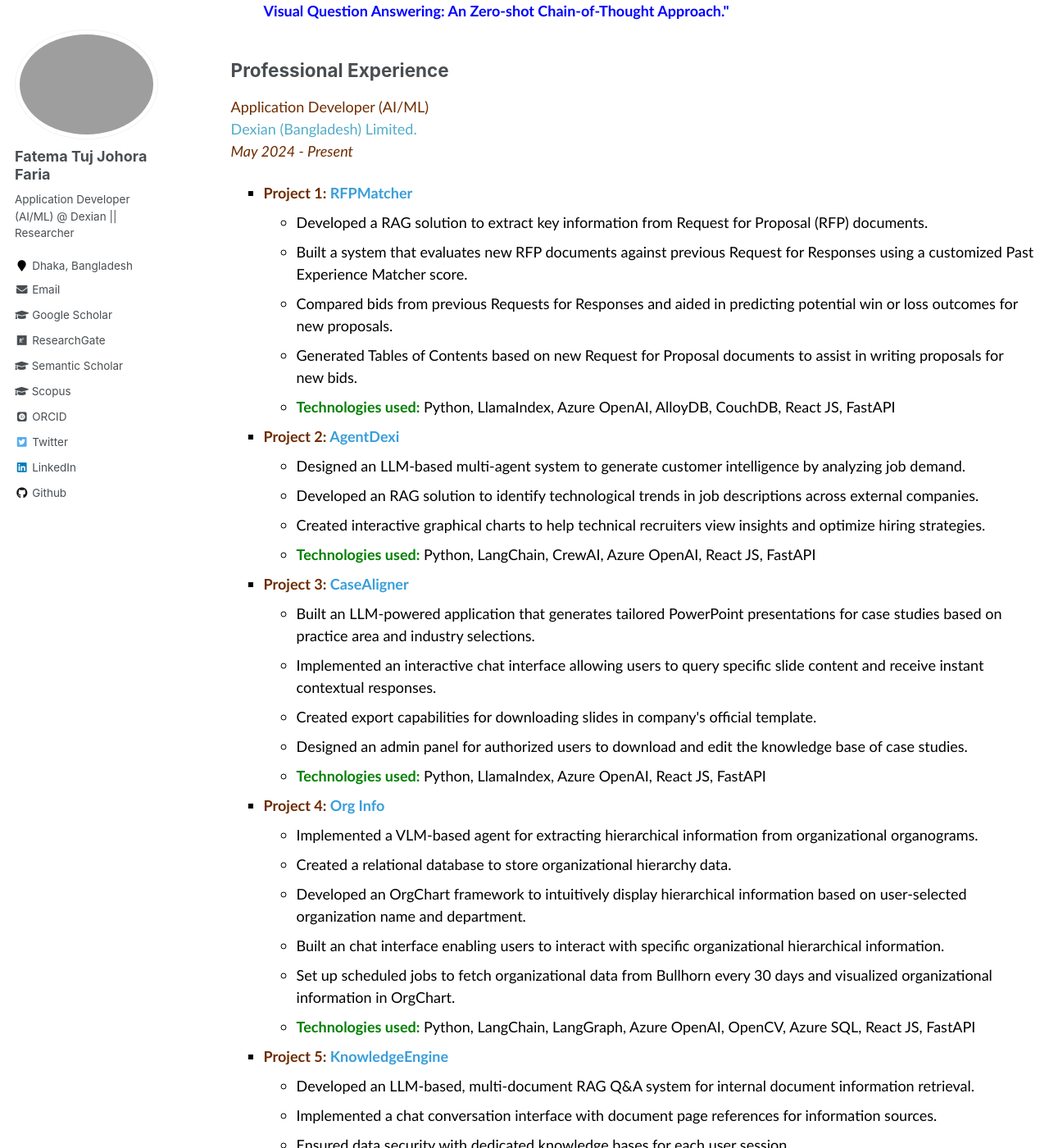
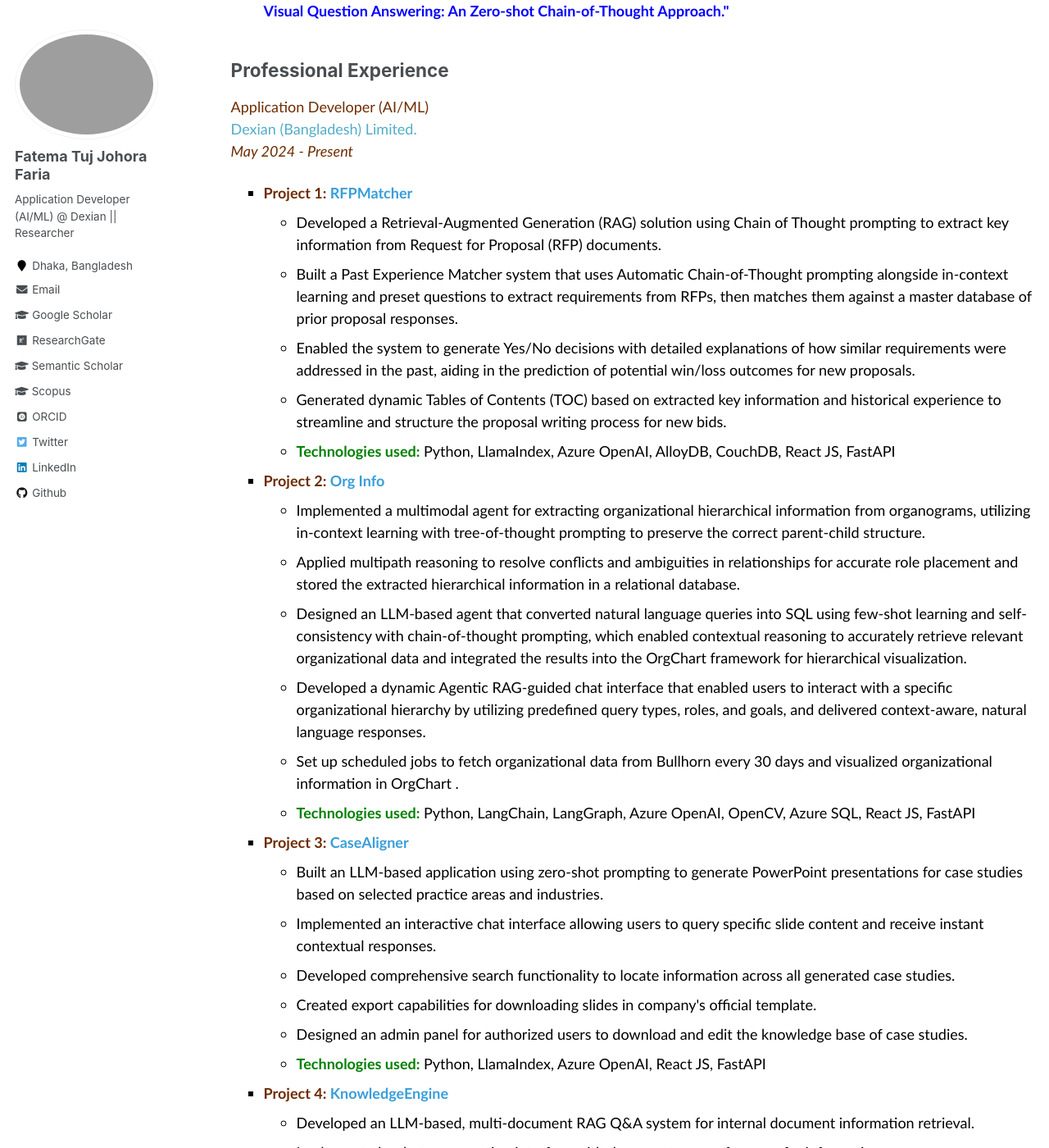
Before and after one commit to fatemafaria142/fatemafaria142.github.io, a Jekyll site: the page built from _pages/work.md, in a window 1280 px wide and 1400 px high, scrolled down 627 px. Shown: the whole window at 82% size. Built offline with Jekyll 4.4.1, drawn with Linux system fonts in a browser that asks for light colours; some web fonts are replaced; some of the changed text lies outside the part shown.

Commit message:
Changed to Work

```diff
--- a/_pages/work.md
+++ b/_pages/work.md
@@ -30,16 +30,51 @@
   <li>
     <b style="color:#6E2C00">Project 1: <span style="color:#389EDA">RFPMatcher</span></b>
     <ul style="list-style-type: circle;">
-      <li>Developed a RAG solution to extract key information from Request for Proposal (RFP) documents.</li>
-      <li>Built a system that evaluates new RFP documents against previous Request for Responses using a customized Past Experience Matcher score.</li>
-      <li>Compared bids from previous Requests for Responses and aided in predicting potential win or loss outcomes for new proposals.</li>
-      <li>Generated Tables of Contents based on new Request for Proposal documents to assist in writing proposals for new bids.</li>
+      <li>Developed a Retrieval-Augmented Generation (RAG) solution using Chain of Thought prompting to extract key information from Request for Proposal (RFP) documents.</li>
+      <li>Built a Past Experience Matcher system that uses Automatic Chain-of-Thought prompting alongside in-context learning and preset questions to extract requirements from RFPs, then matches them against a master database of prior proposal responses.</li>
+      <li>Enabled the system to generate Yes/No decisions with detailed explanations of how similar requirements were addressed in the past, aiding in the prediction of potential win/loss outcomes for new proposals.</li>
+      <li>Generated dynamic Tables of Contents (TOC) based on extracted key information and historical experience to streamline and structure the proposal writing process for new bids.</li>
       <li><b><span style="color:green;">Technologies used:</span></b> Python, LlamaIndex, Azure OpenAI, AlloyDB, CouchDB, React JS, FastAPI</li>
     </ul>
   </li>
 
   <li>
-    <b style="color:#6E2C00">Project 2: <span style="color:#389EDA">AgentDexi</span></b>
+    <b style="color:#6E2C00">Project 2: <span style="color:#389EDA">Org Info</span></b>
+    <ul style="list-style-type: circle;">
+      <li>Implemented a multimodal agent for extracting organizational hierarchical information from organograms, utilizing in-context learning with tree-of-thought prompting to preserve the correct parent-child structure.</li>
+      <li>Applied multipath reasoning to resolve conflicts and ambiguities in relationships for accurate role placement and stored the extracted hierarchical information in a relational database.</li>
+      <li>Designed an LLM-based agent that converted natural language queries into SQL using few-shot learning and self-consistency with chain-of-thought prompting, which enabled contextual reasoning to accurately retrieve relevant organizational data and integrated the results into the OrgChart framework for hierarchical visualization.</li>
+      <li>Developed a dynamic Agentic RAG-guided chat interface that enabled users to interact with a specific organizational hierarchy by utilizing predefined query types, roles, and goals, and delivered context-aware, natural language responses.</li>
+      <li>Set up scheduled jobs to fetch organizational data from Bullhorn every 30 days and visualized organizational information in OrgChart .</li>
+      <li><b><span style="color:green;">Technologies used:</span></b> Python, LangChain, LangGraph, Azure OpenAI, OpenCV, Azure SQL, React JS, FastAPI</li>
+    </ul>
+  </li>
+
+  <li>
+    <b style="color:#6E2C00">Project 3: <span style="color:#389EDA">CaseAligner</span></b>
+    <ul style="list-style-type: circle;">
+      <li>Built an LLM-based application using zero-shot prompting to generate PowerPoint presentations for case studies based on selected practice areas and industries.</li>
+      <li>Implemented an interactive chat interface allowing users to query specific slide content and receive instant contextual responses.</li>
+      <li>Developed comprehensive search functionality to locate information across all generated case studies.</li>
+      <li>Created export capabilities for downloading slides in company's official template.</li>
+      <li>Designed an admin panel for authorized users to download and edit the knowledge base of case studies.</li>
+      <li><b><span style="color:green;">Technologies used:</span></b> Python, LlamaIndex, Azure OpenAI, React JS, FastAPI</li>
+    </ul>
+  </li>
+
+  <li>
+    <b style="color:#6E2C00">Project 4: <span style="color:#389EDA">KnowledgeEngine</span></b>
+    <ul style="list-style-type: circle;">
+      <li>Developed an LLM-based, multi-document RAG Q&A system for internal document information retrieval.</li>
+      <li>Implemented a chat conversation interface with document page references for information sources.</li>
+      <li>Maintained session-based dedicated knowledge bases to ensure data isolation and user-specific context management.</li>
+     <li>Created an admin panel with document upload functionality and comprehensive document management capabilities.</li>
+      <li><b><span style="color:green;">Technologies used:</span></b> Python, LlamaIndex, Azure OpenAI, AlloyDB, React JS, FastAPI</li>
+    </ul>
+  </li>
+
+  <li>
+    <b style="color:#6E2C00">Project 5: <span style="color:#389EDA">AgentDexi</span></b>
     <ul style="list-style-type: circle;">
       <li>Designed an LLM-based multi-agent system to generate customer intelligence by analyzing job demand.</li>
       <li>Developed an RAG solution to identify technological trends in job descriptions across external companies.</li>
@@ -47,39 +82,4 @@
       <li><b><span style="color:green;">Technologies used:</span></b> Python, LangChain, CrewAI, Azure OpenAI, React JS, FastAPI</li>
     </ul>
   </li>
-
-  <li>
-    <b style="color:#6E2C00">Project 3: <span style="color:#389EDA">CaseAligner</span></b>
-    <ul style="list-style-type: circle;">
-      <li>Built an LLM-powered application that generates tailored PowerPoint presentations for case studies based on practice area and industry selections.</li>
-      <li>Implemented an interactive chat interface allowing users to query specific slide content and receive instant contextual responses.</li>
-      <li>Created export capabilities for downloading slides in company's official template.</li>
-      <li>Designed an admin panel for authorized users to download and edit the knowledge base of case studies.</li>
-      <li><b><span style="color:green;">Technologies used:</span></b> Python, LlamaIndex, Azure OpenAI, React JS, FastAPI</li>
-    </ul>
-  </li>
-
-  <li>
-    <b style="color:#6E2C00">Project 4: <span style="color:#389EDA">Org Info</span></b>
-    <ul style="list-style-type: circle;">
-      <li>Implemented a VLM-based agent for extracting hierarchical information from organizational organograms.</li>
-      <li>Created a relational database to store organizational hierarchy data.</li>
-      <li>Developed an OrgChart framework to intuitively display hierarchical information based on user-selected organization name and department.</li>
-      <li>Built an chat interface enabling users to interact with specific organizational hierarchical information.</li>
-      <li>Set up scheduled jobs to fetch organizational data from Bullhorn every 30 days and visualized organizational information in OrgChart.</li>
-      <li><b><span style="color:green;">Technologies used:</span></b> Python, LangChain, LangGraph, Azure OpenAI, OpenCV, Azure SQL, React JS, FastAPI</li>
-    </ul>
-  </li>
-
-  <li>
-    <b style="color:#6E2C00">Project 5: <span style="color:#389EDA">KnowledgeEngine</span></b>
-    <ul style="list-style-type: circle;">
-      <li>Developed an LLM-based, multi-document RAG Q&A system for internal document information retrieval.</li>
-      <li>Implemented a chat conversation interface with document page references for information sources.</li>
-      <li>Ensured data security with dedicated knowledge bases for each user session.</li>
-     <li>Created an admin panel with document upload functionality and comprehensive document management capabilities.</li>
-      <li><b><span style="color:green;">Technologies used:</span></b> Python, LlamaIndex, Azure OpenAI, AlloyDB, React JS, FastAPI</li>
-    </ul>
-  </li>
-
 </ul>
```
